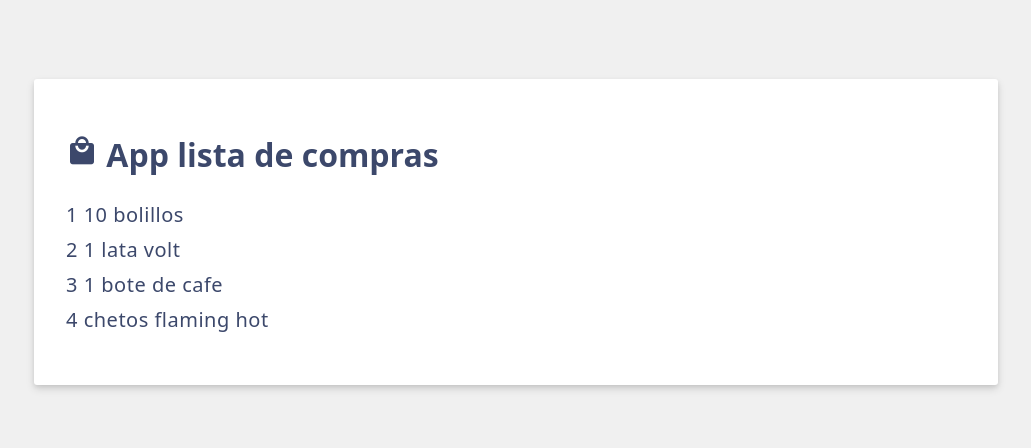
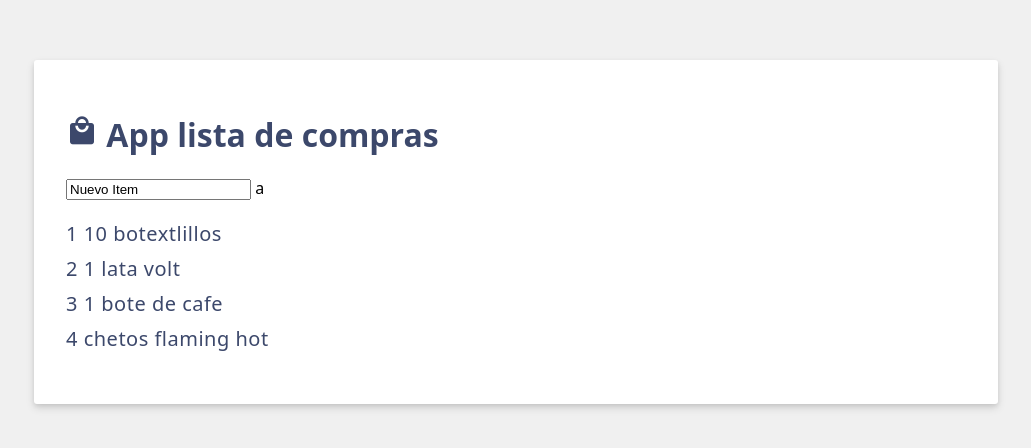
Before and after one commit to AizenLM/DADM-2024B, a Vue app: page / in a window 1280 px wide. Shown: the part 168-616 px from the top of the page, without its empty margins (124-1155 px from the left). Built offline with nearby package versions, Linux system fonts and the light colour scheme.

Commit message:
FEAT: Agregando  an input text

```diff
--- a/src/App.vue
+++ b/src/App.vue
@@ -2,10 +2,11 @@
 import { ref } from 'vue'
 // Modelo
 const header = ref('App lista de compras')
+const newItem = ref('Nuevo Item')
 const itemsList2 = ref([
   {
     'id': 101,
-    'name': '10 bolillos',
+    'name': '10 botextlillos',
   },
 
   {
@@ -25,10 +26,12 @@ const itemsList2 = ref([
 </script>
 
 <template>
+ {{ console.log(newItem)}}
   <h1>
     <i class="material-icons shopping-cart-icon">local_mall</i>
     {{ header }}
   </h1>
+  <input v-model.lazy="newItem" type="text" placeholder="Agregar articulo"> {{ newItem=='Mexico'?'ola':'a'  }}
   <ul>
     <li v-for="({id, name}, i) in itemsList2" :key="id">{{i + 1}} {{name}}</li>
   </ul>
```
Also changed, not shown: 1 other file (tests, documents, lock files or other folders).
